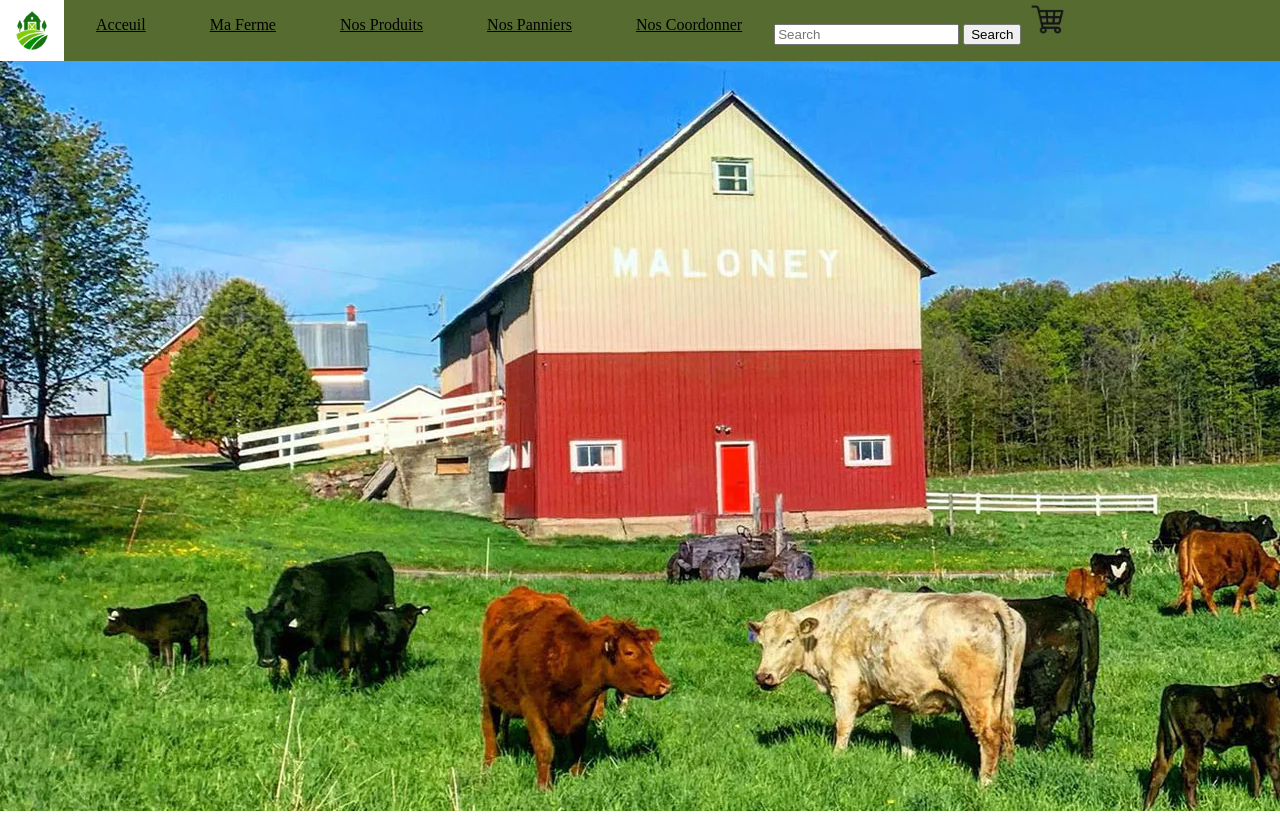
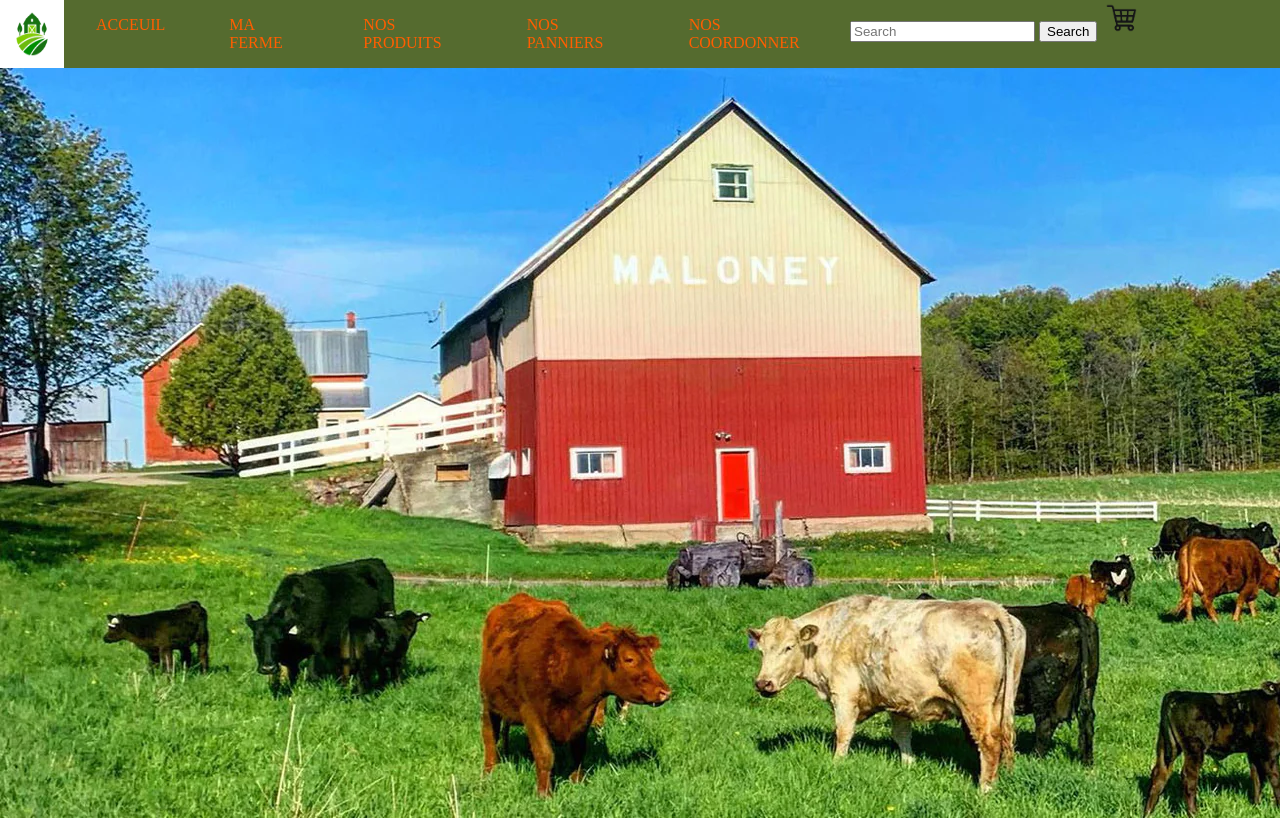
Before and after one commit to Sengibanza/Site-josette, a plain HTML site: page index.html in a window 1280 px wide. Shown: the top 818 px of the page. Drawn offline with Linux system fonts and the light colour scheme.

Commit message:
changement couleur lien

```diff
--- a/assets/css/index.css
+++ b/assets/css/index.css
@@ -16,11 +16,14 @@
 
 }
 
-ul li a{
-    margin: 1em 2em;
-    display: block;
 
-    color: black;
+    ul li a {
+        padding: 1em 2em;
+        display: block;
+        text-transform: uppercase;
+        color: rgb(255, 94, 0);
+        text-decoration: none;
+
 }
 
 .d-flex{
```
